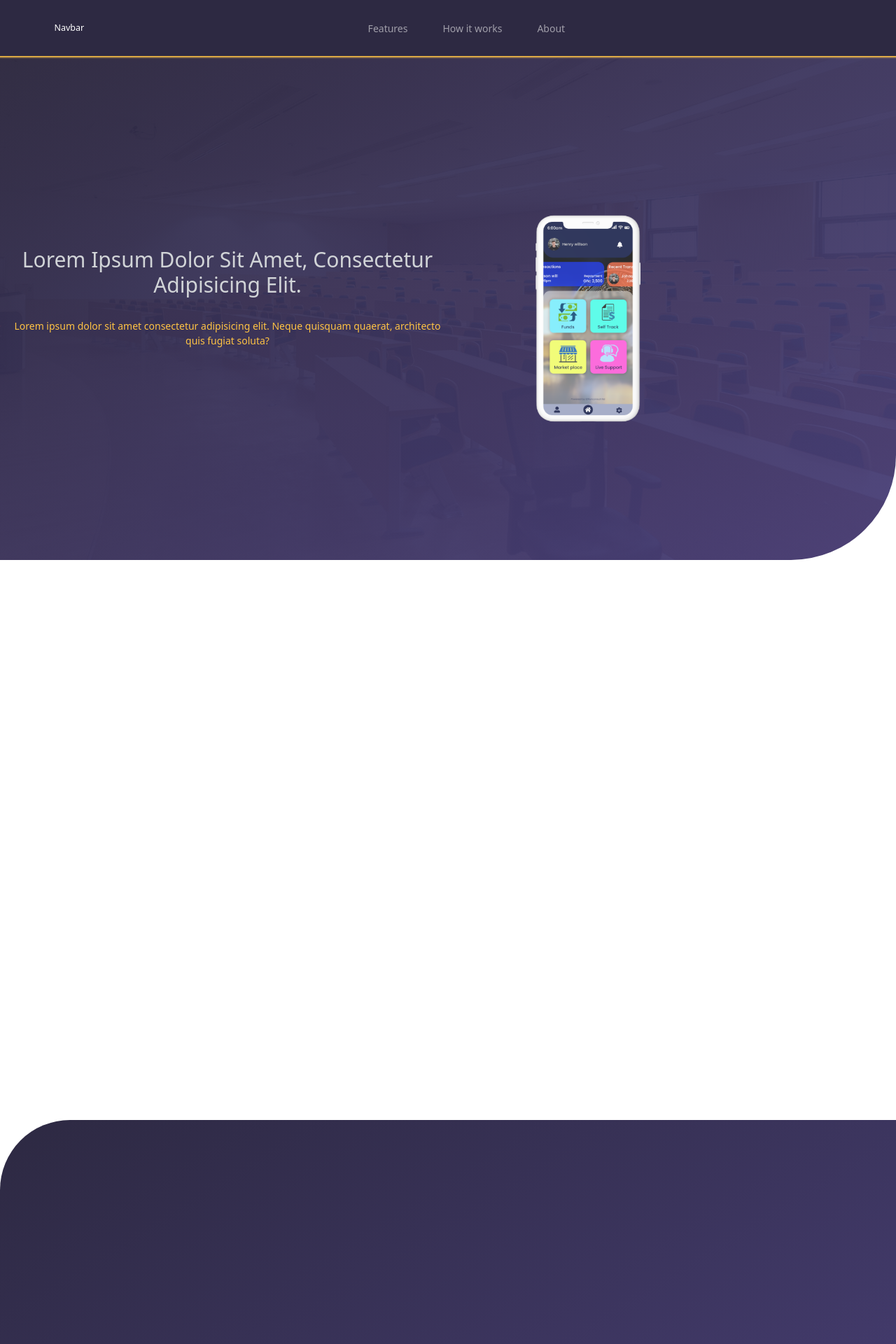
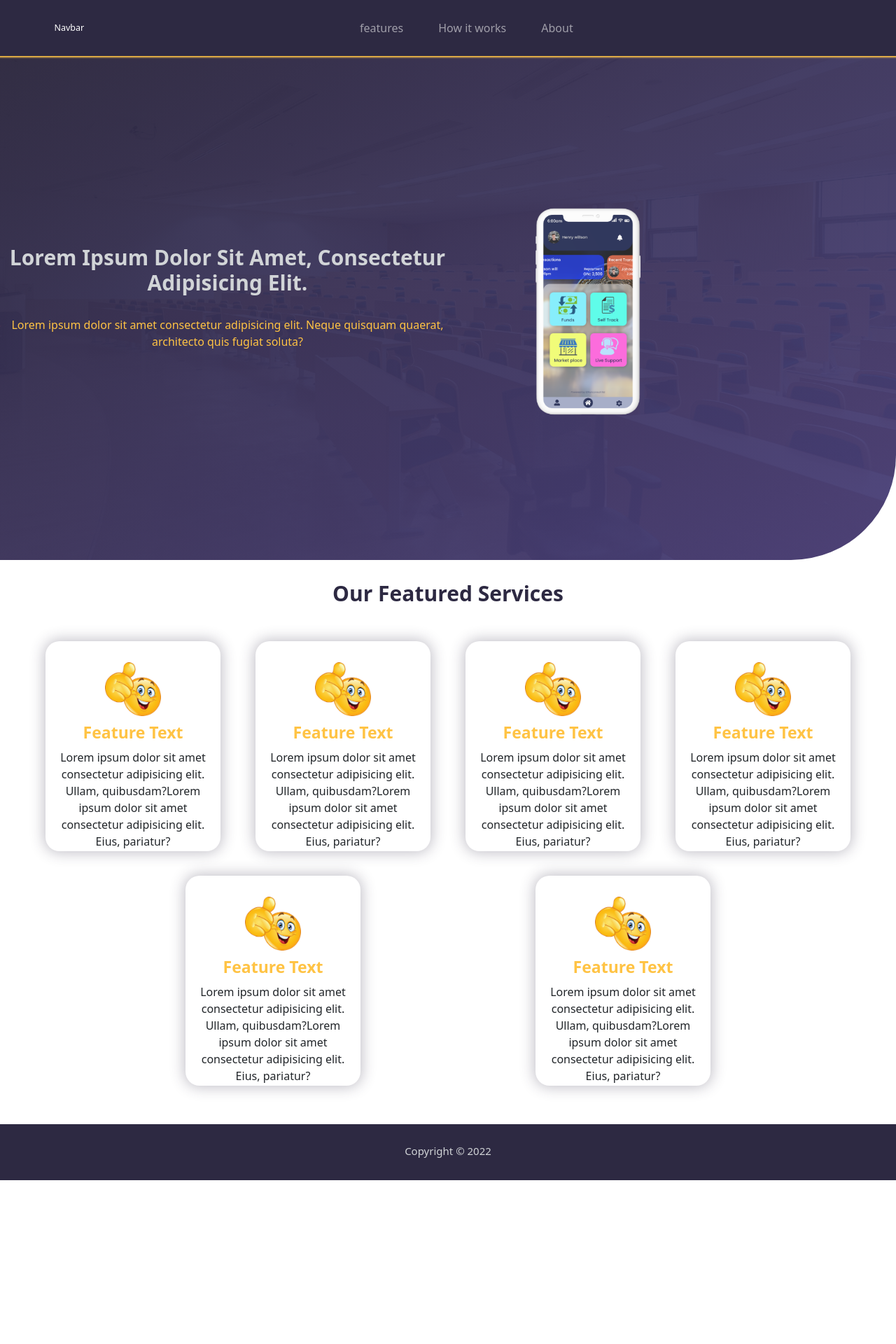
Before and after one commit to perrykwarteng/TimeTableApp, a PHP site: page / in a window 1280 px wide. Shown: the top 1920 px of the page at 70% size. After the commit the page ends 1686 px from the top, so only its background shows below. Run offline with PHP 8.4, Linux system fonts and the light colour scheme.

Commit message:
finished with the features section and added food images for temporal profile pictures

```diff
--- a/index.html
+++ b/index.html
@@ -23,10 +23,10 @@
         <div class="collapse navbar-collapse" id="navbarSupportedContent">
           <ul class="navbar-nav mx-auto mb-2 mb-lg-0">
             <li class="nav-item">
-              <a class="nav-link" aria-current="page" href="#features">Features</a>
+              <a class="nav-link" aria-current="page" href="#features">features</a>
             </li>
             <li class="nav-item">
-              <a class="nav-link" href="#howItWorks">How it works</a>
+              <a class="nav-link" href="#works">How it works</a>
             </li>
             </li>
             <li class="nav-item">
@@ -55,12 +55,80 @@
   </section>
 
   <!-- features -->
-  <section class="Features"></section>
+  <section >
+    <div class="col-sm-12 col-md-12 col-lg-12 text-center feature-head">
+      <h2>Our Featured Services</h2>
+    </div>
+    <div id="features" class="col-sm-12 col-md-12 col-lg-12 ">
+      <div class="feature-card">
+        <div class="feature-img">
+          <img src="/assert/Images/sample.png" alt="">
+        </div>
+        <div class="feature-text">
+          <h3>Feature Text</h3>
+          <p>Lorem ipsum dolor sit amet consectetur adipisicing elit. Ullam, quibusdam?Lorem ipsum dolor sit amet consectetur adipisicing elit. Eius, pariatur?</p>
+        </div>
+      </div>
 
-  <!-- How it's Works -->
-  <section class="works"></section>
+      <!-- two -->
+      <div class="feature-card">
+        <div class="feature-img">
+          <img src="/assert/Images/sample.png" alt="">
+        </div>
+        <div class="feature-text">
+          <h3>Feature Text</h3>
+          <p>Lorem ipsum dolor sit amet consectetur adipisicing elit. Ullam, quibusdam?Lorem ipsum dolor sit amet consectetur adipisicing elit. Eius, pariatur?</p>
+        </div>
+      </div>
+
+      <!-- three -->
+      <div class="feature-card">
+        <div class="feature-img">
+          <img src="/assert/Images/sample.png" alt="">
+        </div>
+        <div class="feature-text">
+          <h3>Feature Text</h3>
+          <p>Lorem ipsum dolor sit amet consectetur adipisicing elit. Ullam, quibusdam?Lorem ipsum dolor sit amet consectetur adipisicing elit. Eius, pariatur?</p>
+        </div>
+      </div>
+      <!-- four -->
+      <div class="feature-card">
+        <div class="feature-img">
+          <img src="/assert/Images/sample.png" alt="">
+        </div>
+        <div class="feature-text">
+          <h3>Feature Text</h3>
+          <p>Lorem ipsum dolor sit amet consectetur adipisicing elit. Ullam, quibusdam?Lorem ipsum dolor sit amet consectetur adipisicing elit. Eius, pariatur?</p>
+        </div>
+      </div>
+      <!-- five -->
+      <div class="feature-card">
+        <div class="feature-img">
+          <img src="/assert/Images/sample.png" alt="">
+        </div>
+        <div class="feature-text">
+          <h3>Feature Text</h3>
+          <p>Lorem ipsum dolor sit amet consectetur adipisicing elit. Ullam, quibusdam?Lorem ipsum dolor sit amet consectetur adipisicing elit. Eius, pariatur?</p>
+        </div>
+      </div>
+      <!-- six -->
+      <div class="feature-card">
+        <div class="feature-img">
+          <img src="/assert/Images/sample.png" alt="">
+        </div>
+        <div class="feature-text">
+          <h3>Feature Text</h3>
+          <p>Lorem ipsum dolor sit amet consectetur adipisicing elit. Ullam, quibusdam?Lorem ipsum dolor sit amet consectetur adipisicing elit. Eius, pariatur?</p>
+        </div>
+      </div>
+
+    </div>
+  </section>
+
   <!-- About us -->
-  <section class="about"></section>
+  <section>
+
+  </section>
   <!-- call to action -->
   <section class="call"></section>
   <!-- footer section -->
--- a/styles/style.css
+++ b/styles/style.css
@@ -3,8 +3,8 @@
     --secondary-color: #fb3a26;
     --tetiary-color: #ffc344;
     --accent-color: #d1d4d7;
-    --big-font-size: 2rem;
-    --small-font-size: 1.4rem ;
+    --big-font-size: 3rem;
+    --small-font-size: 1.6rem ;
 }
 
 *{
@@ -60,13 +60,14 @@ h2{
     padding: 1rem;
 }
 .hero .hero-intro h2{
-    margin: 4rem 0rem 0rem 0rem;
+    margin: 3rem 0rem 0rem 0rem;
     font-size: var(--big-font-size);
+    font-weight: 600;
     color: var(--accent-color);
     text-transform: capitalize;
 }
 .hero .hero-intro p{
-    margin: 1.5rem 0rem 0rem 0rem;
+    margin: 1.2rem 0rem 0rem 0rem;
     font-size: var(--small-font-size);
     color: var(--tetiary-color);
 }
@@ -80,7 +81,7 @@ h2{
 } */
 .hero .hero-img img{
     width: 40rem;
-    margin-top: 3rem;
+    margin-top: 1rem;
 }
 
 @media screen and (min-width:768px) {
@@ -100,21 +101,78 @@ h2{
     }
 }
 /* Features */
-.Features{
-    height: 100vh;
+.feature-head h2{
+   margin: 3rem 0rem;
+   font-size: var(--big-font-size);
+   font-weight: 600;
+   color: var(--primary-color);
+}
+#features{
+    height: 100%;
+    width: 100%;
+    padding: 2rem;
+    display: flex;
+    flex-direction: column;
+    align-items: center;
+
+}
+#features .feature-card{
+   width: 25rem;
+   height: 30rem;
+   padding: 1rem;
+   text-align: center;
+   margin-bottom: 3.5rem;
+   box-shadow: 0 0 20px 2px #2d29424d;
+   border-radius: 2rem;
+}
+.feature-card .feature-img img{
+    width: 8rem;
+    margin-top: 2rem;
+}
+.feature-card .feature-text h3{
+    font-size: 2rem;
+    font-weight: 600;
+    color: var(--tetiary-color);
+}
+.feature-card .feature-text p{
+    font-size: var(--small-font-size);
 }
 
+.feature-card .feature-text h3,
+.feature-card .feature-text p{
+    margin-top:1rem;
+}
+
+
+@media screen and (min-width:768px) {
+    #features{
+        display: flex;
+        flex-direction: row;
+        justify-content: space-evenly;
+        align-items: center;
+        flex-wrap: wrap;
+    }
+    .feature-card{
+        margin: 0rem .5rem 0rem .5rem;
+    }
+    .feature-card .feature-text h3{
+        font-size: 2.3rem;
+    }
+    .feature-card .feature-text p{
+        font-size: 1.6rem;
+    }
+}
+
+
+
 /* Works */
-.works{
-    height: 100vh;
+#about{
+    height: 100%;
     background: linear-gradient(to bottom right, #2d2942,#4b417b);
     border-top-left-radius: 10rem;
 }
-.about{
-    height: 100vh;
-}
 .call{
-    height: 40vh;
+    height: 100%;
     background: var(--tetiary-color);
 }
 
```
Also changed, not shown: assert/Images/five.jpg (added), assert/Images/four.jpg (added), assert/Images/one.jpg (added), assert/Images/sample.png (added), assert/Images/three.jpg (added), assert/Images/two.jpg (added).
